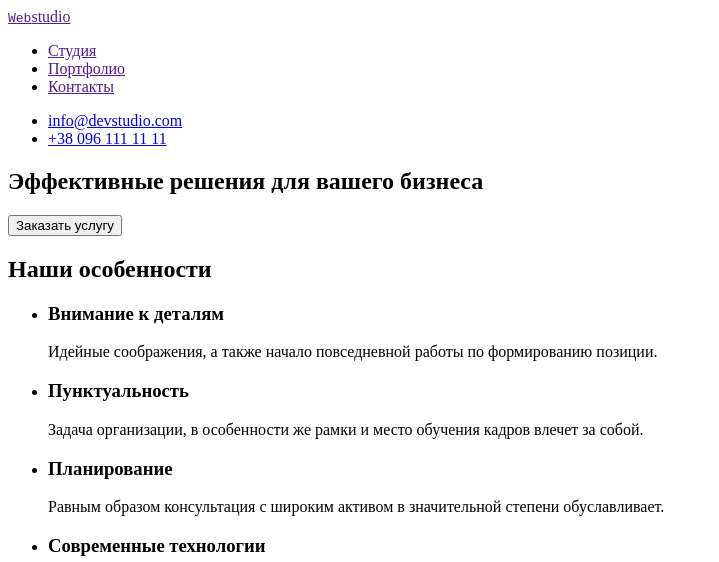
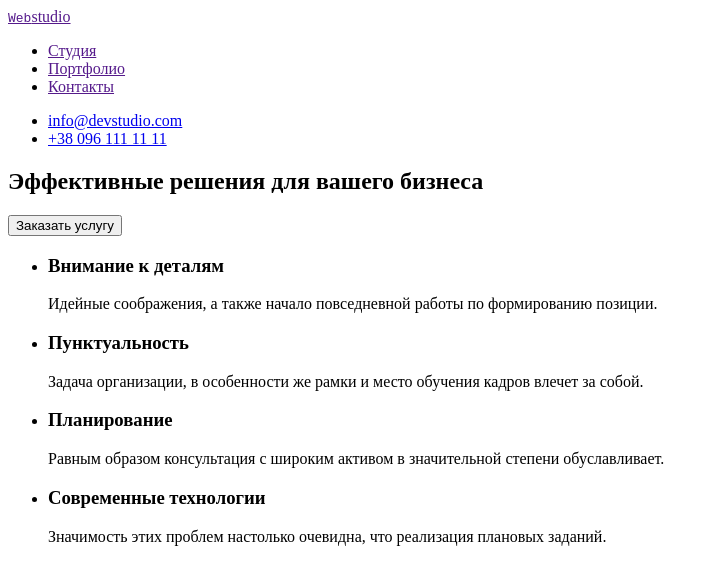
Before and after one commit to Irinka1010/goit-markup-hw-01, a plain HTML site: page index.html in a window 1280 px wide. Shown: the top 562 px of the page, without its empty margins (0-719 px from the left). Drawn offline with Linux system fonts and the light colour scheme.

```diff
--- a/index.html
+++ b/index.html
@@ -32,7 +32,7 @@
     </section>
     <!-- Особенности-->
     <section>
-        <h2> Наши особенности</h2>
+        <h2 hidden> Наши особенности</h2>
         <ul>
             <li>
                 <h3>Внимание к деталям</h3>
```
Also changed, not shown: images/box1.jpg, images/box2.jpg, images/box3.jpg.
